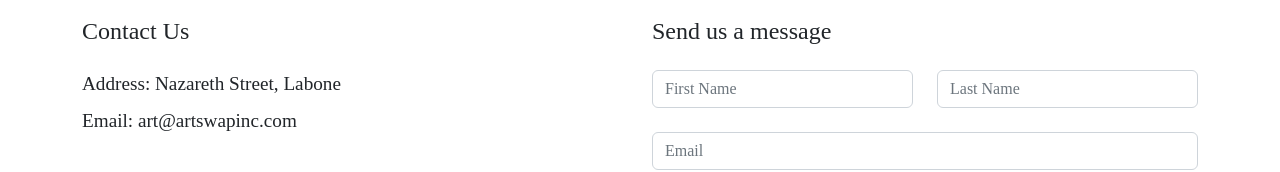
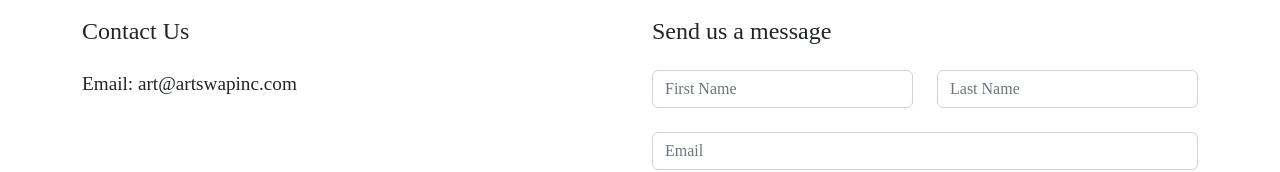
Before and after one commit to M-Brew/client-art-swap, a React (Create React App) app: page /contact in a window 1280 px wide. Shown: the part 425-597 px from the top of the page. Built offline with nearby package versions, Linux system fonts and the light colour scheme; a web font is replaced by a local one.

Commit message:
updated build

```diff
--- a/src/components/guest/contact/Contact.tsx
+++ b/src/components/guest/contact/Contact.tsx
@@ -53,7 +53,7 @@ export const Contact = () => {
                 <h4>Contact Us</h4>
               </div>
               <div>
-                <div className="mb-2">Address: Nazareth Street, Labone</div>
+                {/* <div className="mb-2">Address: Nazareth Street, Labone</div> */}
                 <div className="mb-2">Email: art@artswapinc.com</div>
                 {/* <div className="mb-2">
                   Phone: +233 50 426 1943
```
Also changed, not shown: 7 other files (tests, documents, lock files or other folders).
